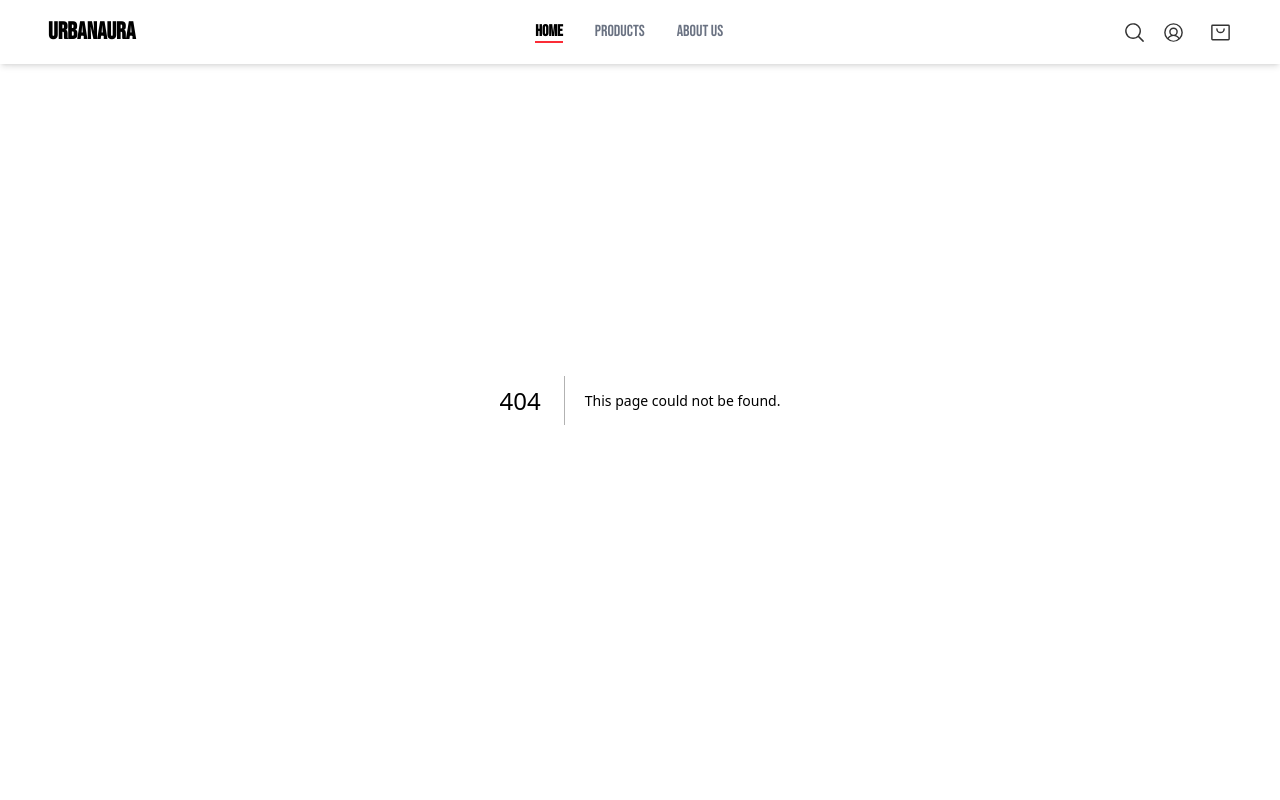
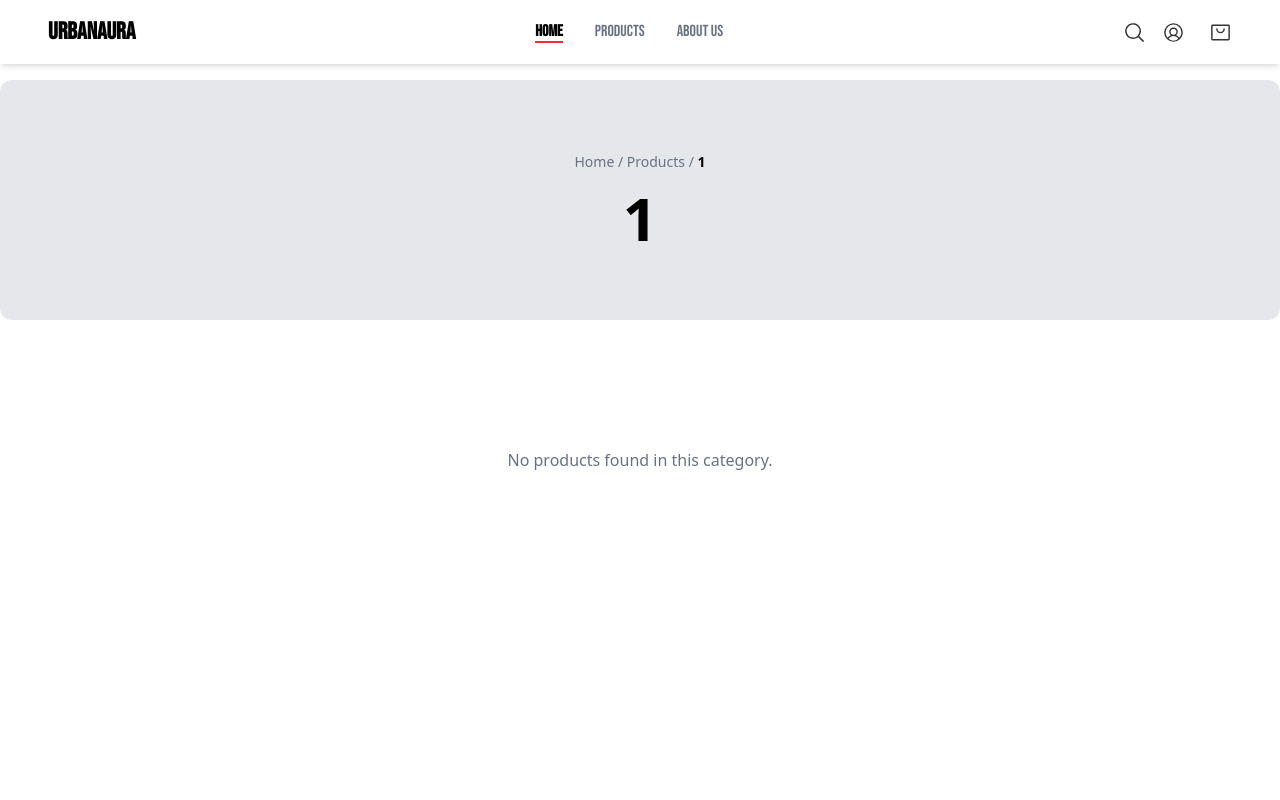
Before and after one commit to anonymous298/Basic-E-Commerce-Project-Using-React, a Next.js app in the folder project/: page /products/1 in a window 1280 px wide. Before the commit this address had no page. Shown: the top 800 px of the page. Built offline with nearby package versions, Linux system fonts and the light colour scheme.

Commit message:
dynamic product category page created

```diff
--- /dev/null
+++ b/project/app/products/[category]/page.js
@@ -0,0 +1,73 @@
+"use client";
+
+import React from "react";
+import products from "@/data/products";
+import ProductCard from "@/components/ProductCard";
+import Link from "next/link";
+import { useParams, useRouter } from "next/navigation";
+
+const CategoryProductsPage = () => {
+  const { category } = useParams();
+  const router = useRouter();
+
+  function capitalizeFirstLetter(string) {
+    return string.charAt(0).toUpperCase() + string.slice(1);
+  }
+
+  const updatedCategoryProducts = products.filter(
+    (item) => item.category.toLowerCase() === category.toLowerCase()
+  );
+
+  return (
+    <div className="mx-auto py-20">
+      {/* Heading / Breadcrumb */}
+      <div className="mb-12 bg-gray-200 flex flex-col gap-y-4 items-center justify-center py-18 rounded-xl">
+        <span className="text-gray-500 text-sm">
+          <Link
+            href="/"
+            className="hover:text-red-500 transition-colors font-medium"
+          >
+            Home
+          </Link>{" "}
+          /{" "}
+          <Link
+            href="/products"
+            className="hover:text-red-500 transition-colors font-medium"
+          >
+            Products
+          </Link>{" "}
+          / <span className="font-semibold text-black">{capitalizeFirstLetter(category)}</span>
+        </span>
+        <h3 className="text-black font-bold text-5xl sm:text-6xl">
+          {capitalizeFirstLetter(category)}
+        </h3>
+      </div>
+
+      {/* Products Grid */}
+      {updatedCategoryProducts.length === 0 ? (
+        <div className="text-center text-gray-500 py-20">
+          No products found in this category.
+        </div>
+      ) : (
+        <div className="grid grid-cols-1 sm:grid-cols-2 md:grid-cols-3 lg:grid-cols-4 gap-6 w-[95%] mx-auto max-w-[1920px]">
+          {updatedCategoryProducts.map((item) => (
+            <div
+              key={item.id}
+              onClick={() => router.push(`/item/${item.id}`)}
+              className="transition-all cursor-pointer"
+            >
+              <ProductCard
+                name={item.name}
+                price={item.price}
+                image={item.image}
+                item={item}
+              />
+            </div>
+          ))}
+        </div>
+      )}
+    </div>
+  );
+};
+
+export default CategoryProductsPage;
```
